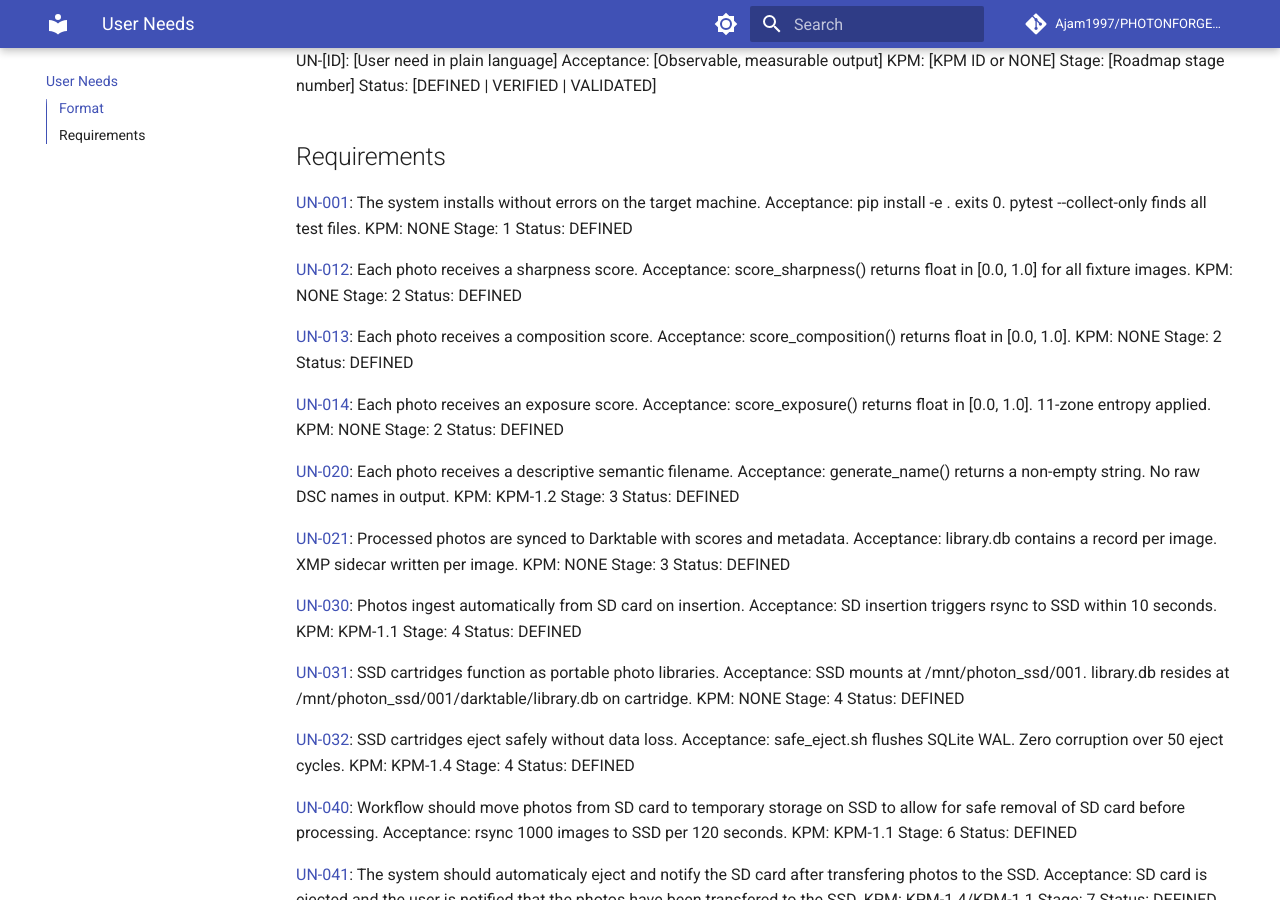
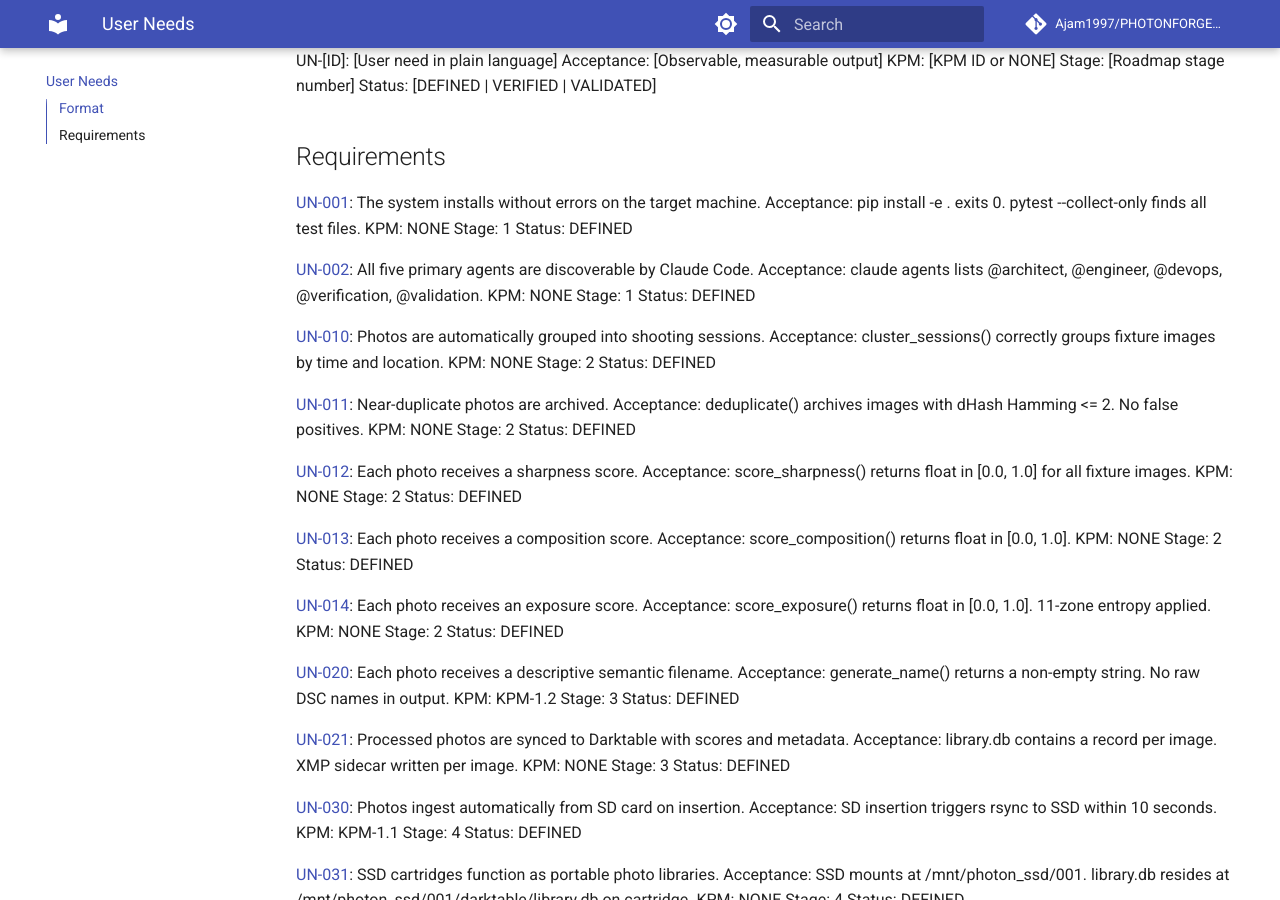
Before and after one commit to Ajam1997/PHOTONFORGE_Photo-Workflow, an MkDocs documentation site: the page built from docs/living-user-needs.md, in a window 1280 px wide and 900 px high, scrolled down 322 px. Built offline with MkDocs 1.6.1 and Material for MkDocs 9.7.7, drawn with Linux system fonts in a browser that asks for light colours; comment, search, counter and statistics services are not loaded.

Commit message:
docs: auto-regenerate from GitHub Issues [skip ci]

```diff
--- a/docs/living-user-needs.md
+++ b/docs/living-user-needs.md
@@ -17,6 +17,24 @@ Status: [DEFINED | VERIFIED | VALIDATED]
 Acceptance: pip install -e . exits 0. pytest --collect-only finds all test files.
 KPM: NONE
 Stage: 1
+Status: DEFINED
+
+[UN-002](https://github.com/Ajam1997/PHOTONFORGE_Photo-Workflow/issues/31): All five primary agents are discoverable by Claude Code.
+Acceptance: claude agents lists @architect, @engineer, @devops, @verification, @validation.
+KPM: NONE
+Stage: 1
+Status: DEFINED
+
+[UN-010](https://github.com/Ajam1997/PHOTONFORGE_Photo-Workflow/issues/32): Photos are automatically grouped into shooting sessions.
+Acceptance: cluster_sessions() correctly groups fixture images by time and location.
+KPM: NONE
+Stage: 2
+Status: DEFINED
+
+[UN-011](https://github.com/Ajam1997/PHOTONFORGE_Photo-Workflow/issues/33): Near-duplicate photos are archived.
+Acceptance: deduplicate() archives images with dHash Hamming <= 2. No false positives.
+KPM: NONE
+Stage: 2
 Status: DEFINED
 
 [UN-012](https://github.com/Ajam1997/PHOTONFORGE_Photo-Workflow/issues/34): Each photo receives a sharpness score.
```
